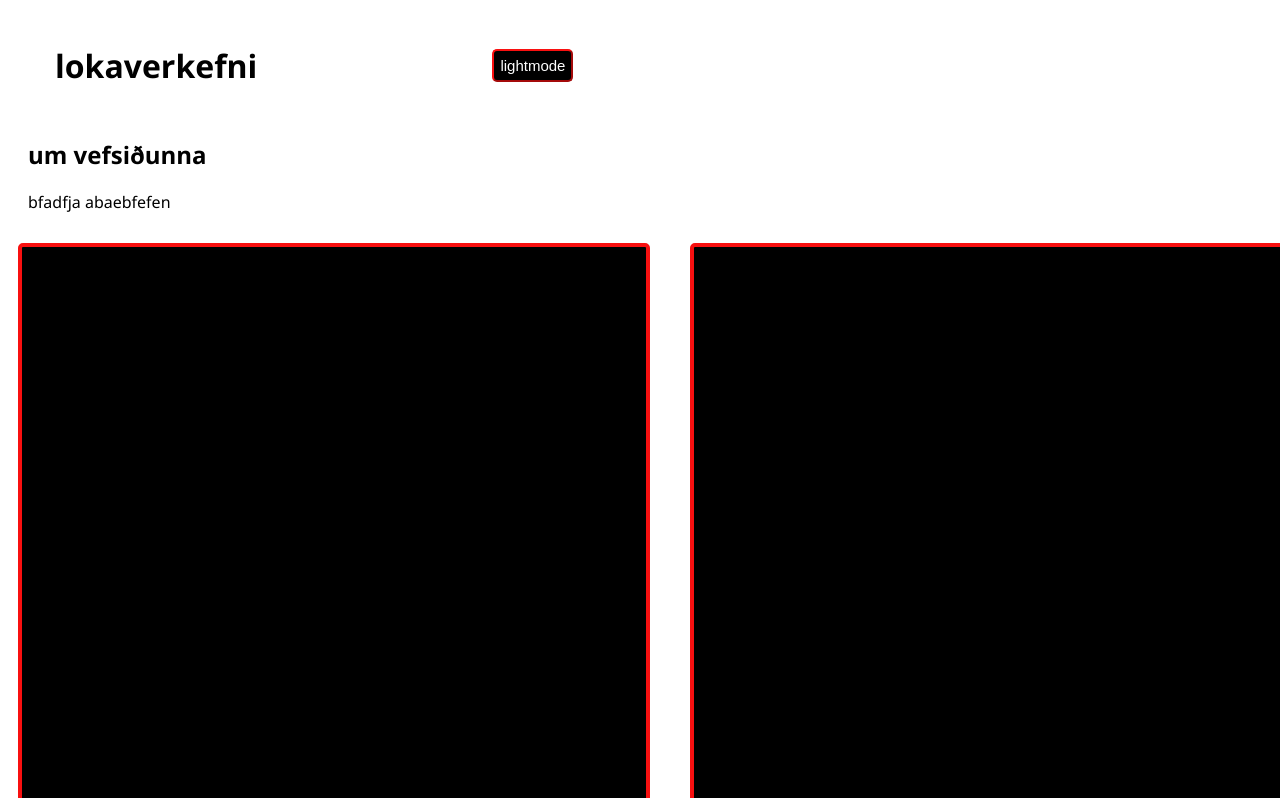
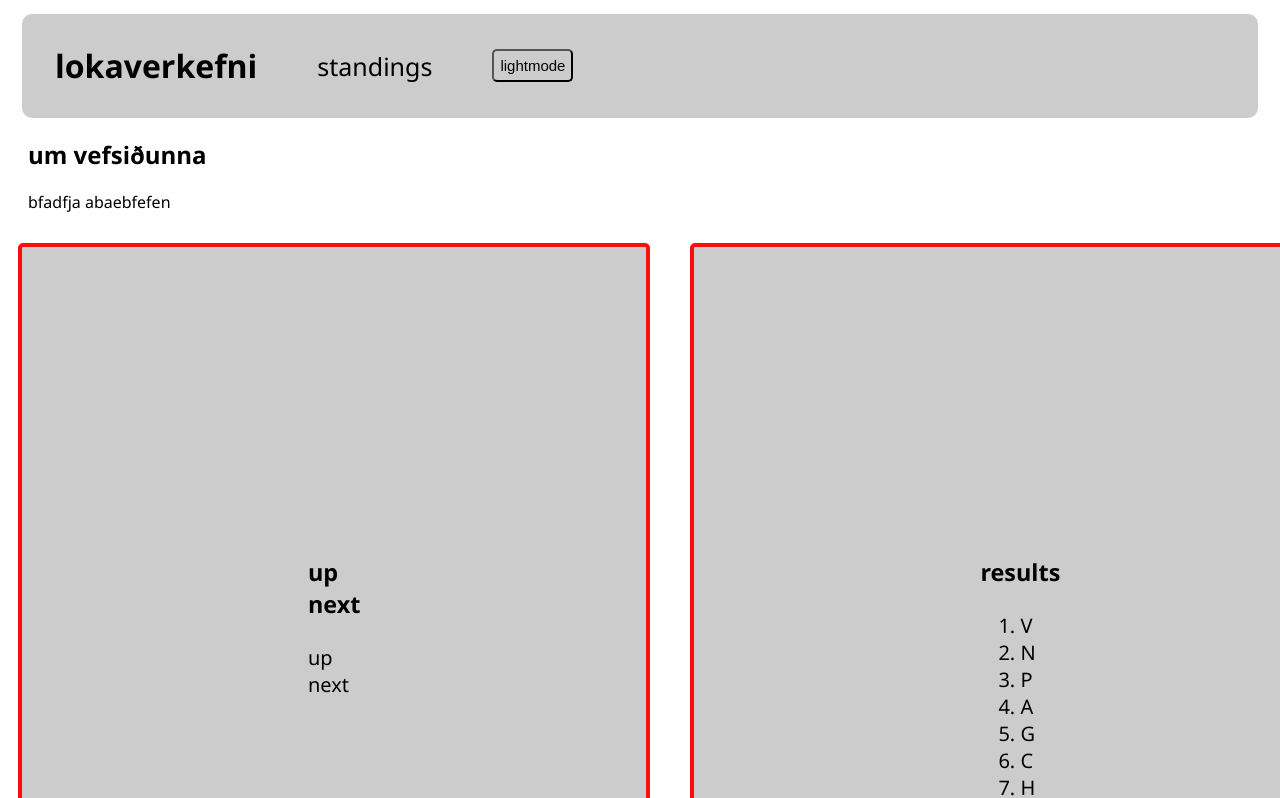
Before and after one commit to sigurberg32/vefforitun-1-, a plain HTML site: page Lokaverkefni/index.html in a window 1280 px wide. Both pictures are taken after a click on the button "lightmode". Shown: the top 798 px of the page. Drawn offline with Linux system fonts and the light colour scheme.

Commit message:
lokaverkefni

```diff
--- a/Lokaverkefni/html.css
+++ b/Lokaverkefni/html.css
@@ -47,3 +47,28 @@ body{
     color: rgb(255, 255, 255);
     font-family: 'Segoe UI', Tahoma, Geneva, Verdana, sans-serif;
 }
+
+button{
+    background-color: black;
+    font-size: 15px;
+    color: white;
+    padding: 6px;
+    border-color: rgb(248, 16, 16);
+    border-radius: 5px;
+}
+
+.lightmodeTakki{
+    background-color: rgb(204, 204, 204);
+    color: black;
+    border-color: black;
+}
+
+.lightmode2 {
+    background-color: rgb(204, 204, 204) !important;
+    color: black;
+}
+
+.lightmode {
+    background-color: white !important;
+    color: black;
+}
--- a/Lokaverkefni/index.html
+++ b/Lokaverkefni/index.html
@@ -10,19 +10,19 @@
 <body id="allt">
     <header id="header1">
         <h1>lokaverkefni</h1>
-        <a href="html.html">standings</a>
+        <a href="html.html" id="aText">standings</a>
         <button id="takki">lightmode</button>
     </header>
     <main>
         <h2 class="texti">um vefsiðunna</h2>
         <p class="texti">bfadfja  abaebfefen</p>
         <section class="box-kassi">
-            <article class="kassi1" id="kassi1">
+            <article class="kassi11" id="kassi1">
                 <h3 class="h3">up next</h3>
                 <p>up next</p>
             </article>
 
-            <article class="kassi2" id="kassi2">
+            <article class="kassi22" id="kassi2">
                 <h3 class="h3">results</h3>
                 <p></p>
                 <ol>
@@ -41,14 +41,14 @@
         </section>
 
         <section class="box-kassi">
-            <article class="kassi3">
+            <article class="kassi3" id="kassi3">
                 <h2 class="texti">driver standings</h2>
                 <p class="texti">1,2,3,4,5,6,7,8,9,10</p>
             </article>
         </section>
 
         <section>
-            <article class="kassi2">
+            <article class="kassi22" id="kassi4">
                 <h3>frétt</h3>
                 <p>um fréttina</p>
             </article>
--- a/Lokaverkefni/script.js
+++ b/Lokaverkefni/script.js
@@ -3,13 +3,20 @@ const allt = document.getElementById("allt");
 const header1 = document.getElementById("header1")
 const kassi1 = document.getElementById("kassi1")
 const kassi2 = document.getElementById("kassi2")
+const kassi3 = document.getElementById("kassi3")
+const kassi4 = document.getElementById("kassi4")
+const aText = document.getElementById("aText")
 
 
 function changeTheme() {
+    button.classList.toggle("lightmodeTakki");
     allt.classList.toggle("lightmode");
     header1.classList.toggle("lightmode2");
     kassi1.classList.toggle("lightmode2");
     kassi2.classList.toggle("lightmode2");
+    kassi4.classList.toggle("lightmode2");
+    kassi3.classList.toggle("lightmode2");
+    aText.classList.toggle("lightmode2");
 }
 
 button.addEventListener("click", changeTheme);
--- a/Lokaverkefni/style.css
+++ b/Lokaverkefni/style.css
@@ -35,18 +35,6 @@ body{
 
 }
 
-.lightmode2{
-    background-color: white;
-    border-color: pink;
-    color: black;
-    font-family: 'Segoe UI', Tahoma, Geneva, Verdana, sans-serif;
-}
-
-.lightmode{
-    background-color: white;
-    color: black;
-    font-family: 'Segoe UI', Tahoma, Geneva, Verdana, sans-serif;
-}
 
 .texti{
     margin: 20px;
@@ -58,7 +46,7 @@ body{
 
 }
 
-.kassi2 {
+.kassi22 {
     border: 4px solid #ccc;
     padding: 286px;
     margin: 10px;
@@ -66,9 +54,10 @@ body{
     border-radius: 5px;
     border-color: rgb(248, 16, 16);
     background-color: black;
+
 }
 
-.kassi1 {
+.kassi11 {
     border: 4px solid #ccc;
     padding: 286px;
     margin: 10px;
@@ -86,3 +75,19 @@ body{
     border-radius: 15px;
     background-color: black;
 }
+
+.lightmodeTakki{
+    background-color: rgb(204, 204, 204);
+    color: black;
+    border-color: black;
+}
+
+.lightmode2 {
+    background-color: rgb(204, 204, 204) !important;
+    color: black;
+}
+
+.lightmode {
+    background-color: white !important;
+    color: black;
+}
```
Also changed, not shown: Lokaverkefni/html.html (+6 -5 lines), Lokaverkefni/html.js (+17 -0 lines).
